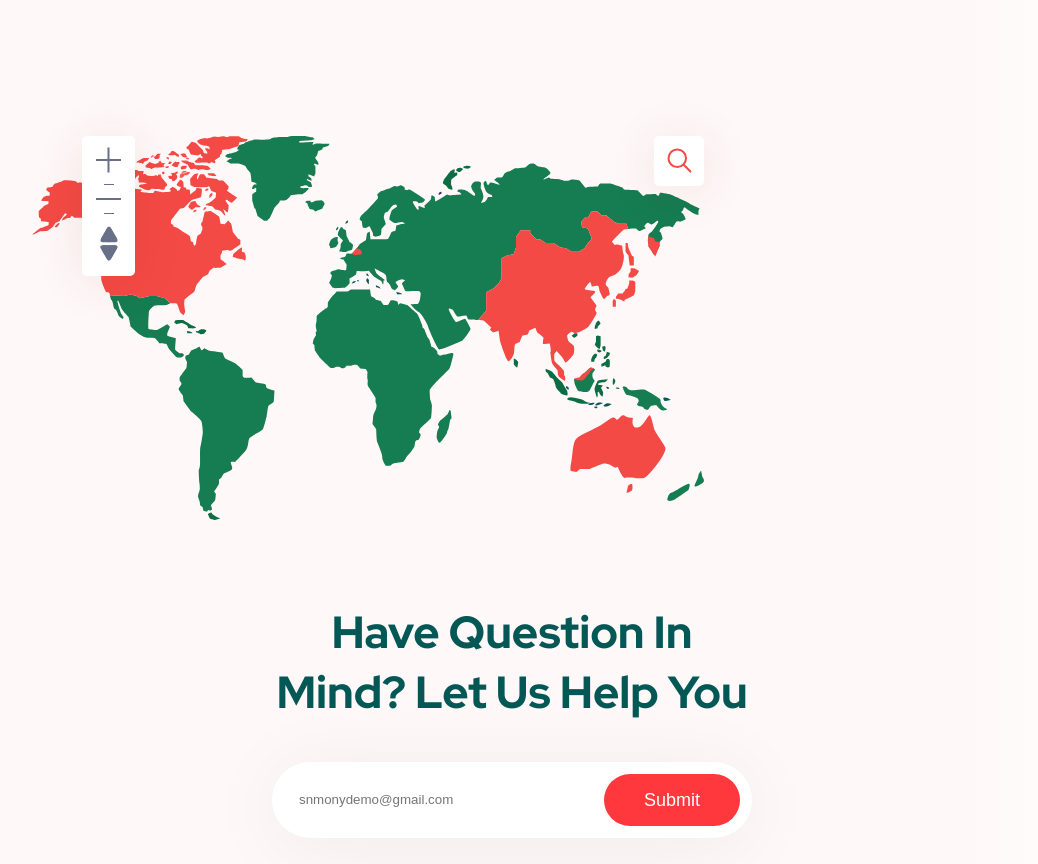
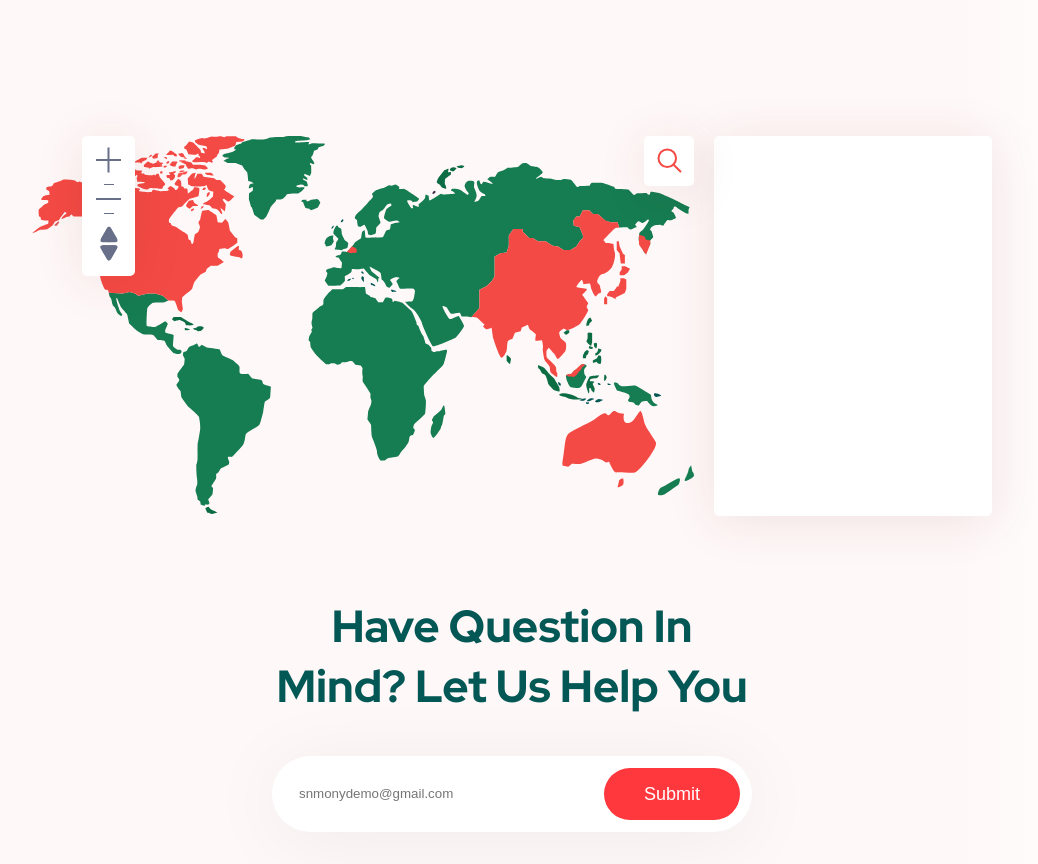
Before and after one commit to roninJosue/covid19, a website: page index.html in a window 1280 px wide. Shown: the part 5620-6484 px from the top of the page, without its empty margins (128-1166 px from the left). Drawn offline with Linux system fonts and the light colour scheme; a web font is replaced by a local one.

Commit message:
Adding more style

```diff
--- a/sass/pages/_home.scss
+++ b/sass/pages/_home.scss
@@ -227,12 +227,23 @@
     flex-wrap: wrap;
 
     .report {
-      flex: 1 0 30%;
+      flex: 1 0 25%;
+
+      box-shadow: 0px 5px 50px rgba(104, 33, 28, 0.1);
+      border-radius: 5px;
+      width: 15rem;
+      background: $color-white;
     }
 
     .map {
       position: relative;
-      flex: 1 0 70%;
+      flex: 1 0 65%;
+      margin-right: 2rem;
+
+      @include respond(phone) {
+        flex: 1 0 100%;
+        margin-right: 0;
+      }
 
       &__img {
         width: 100%;
```
Also changed, not shown: css/style.css.
